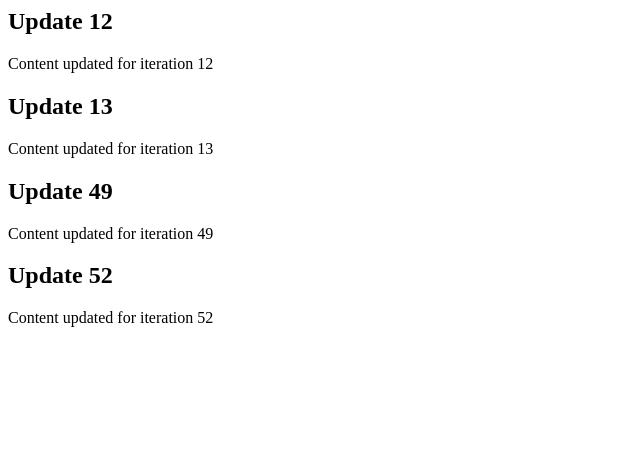
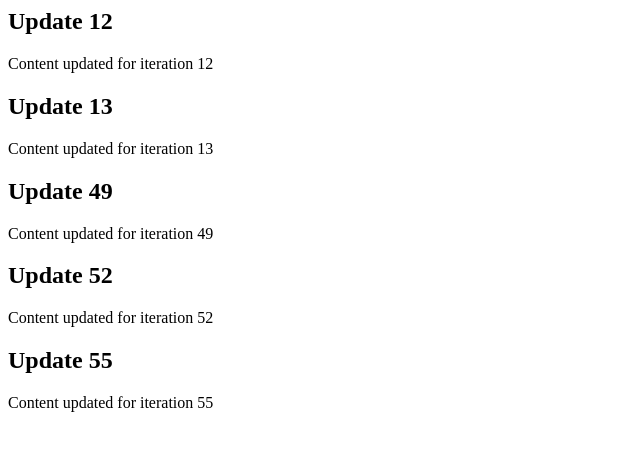
Before and after one commit to yoshimitsu198/literate-spoon, a website: page index.html in a window 1280 px wide. Shown: the whole page, without its empty margins (0-640 px from the left). Drawn offline with Linux system fonts and the light colour scheme.

```diff
--- a/index.html
+++ b/index.html
@@ -21,3 +21,9 @@
     <h2>Update 52</h2>
     <p>Content updated for iteration 52</p>
 </div>
+
+<!-- Updated iteration 55 -->
+<div class="update-55">
+    <h2>Update 55</h2>
+    <p>Content updated for iteration 55</p>
+</div>
```
